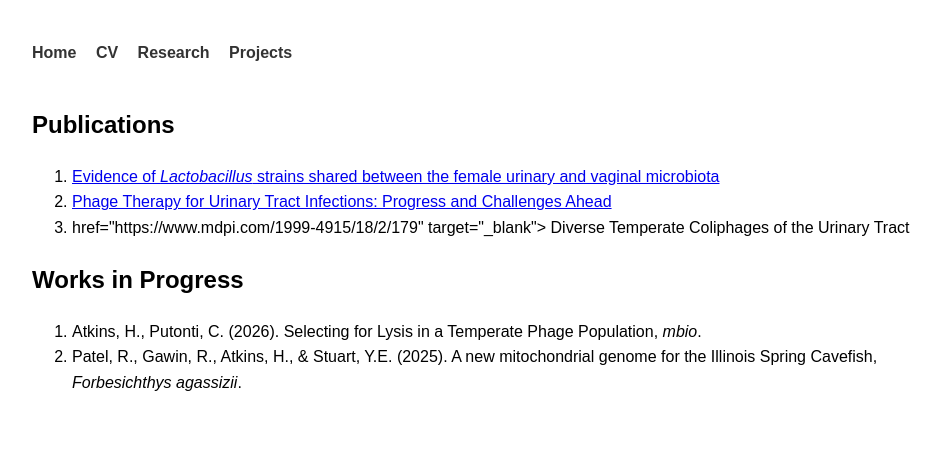
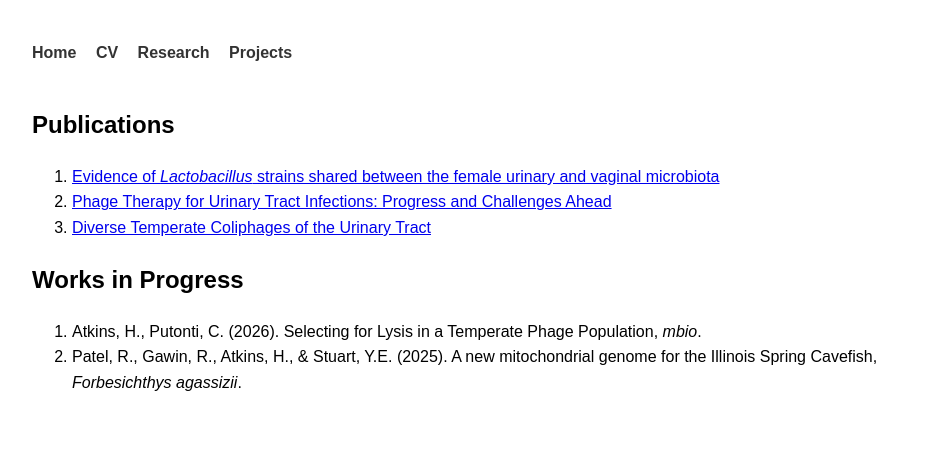
Before and after one commit to haleyatkins18/haleyatkins18.github.io, a plain HTML site: page research.html in a window 1280 px wide. Shown: the whole page, without its empty margins (158-1099 px from the left). Drawn offline with Linux system fonts and the light colour scheme.

Commit message:
Fix anchor tag formatting in research.html

```diff
--- a/research.html
+++ b/research.html
@@ -30,7 +30,7 @@
   </li>
 
   <li>
-    <a> href="https://www.mdpi.com/1999-4915/18/2/179" target="_blank">
+    <a href="https://www.mdpi.com/1999-4915/18/2/179" target="_blank">
       Diverse Temperate Coliphages of the Urinary Tract
     </a>
   </li>
```
